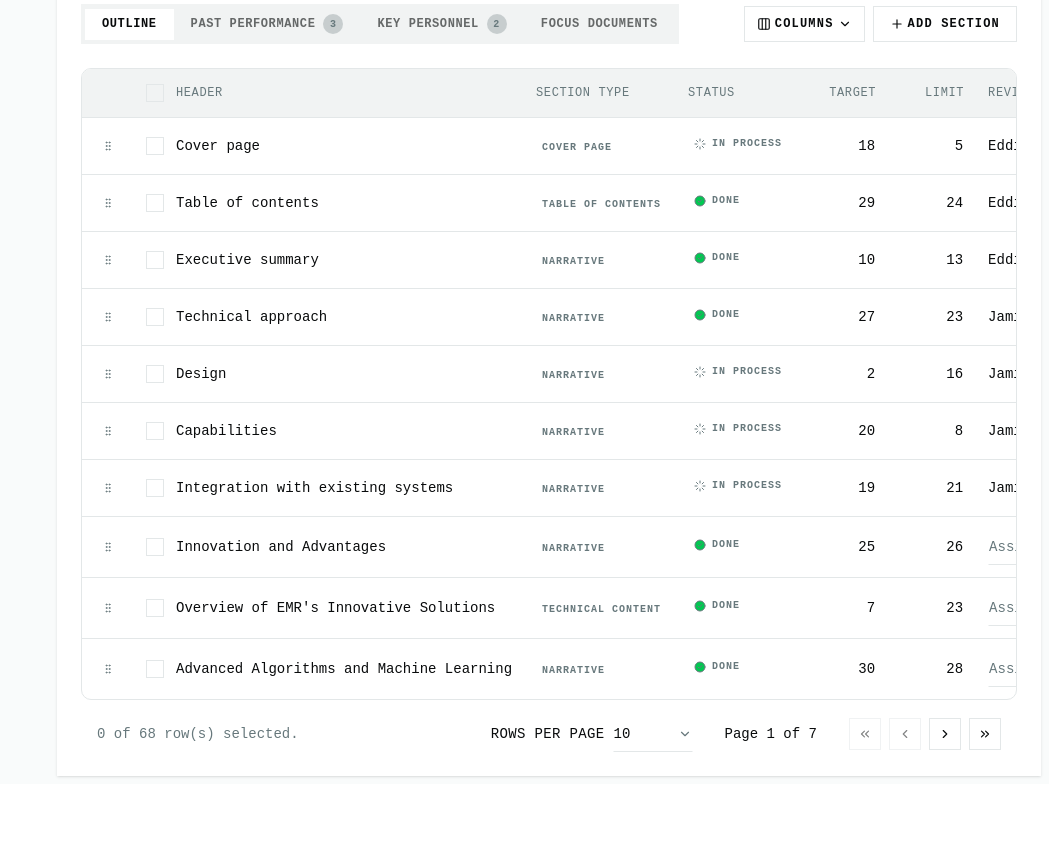
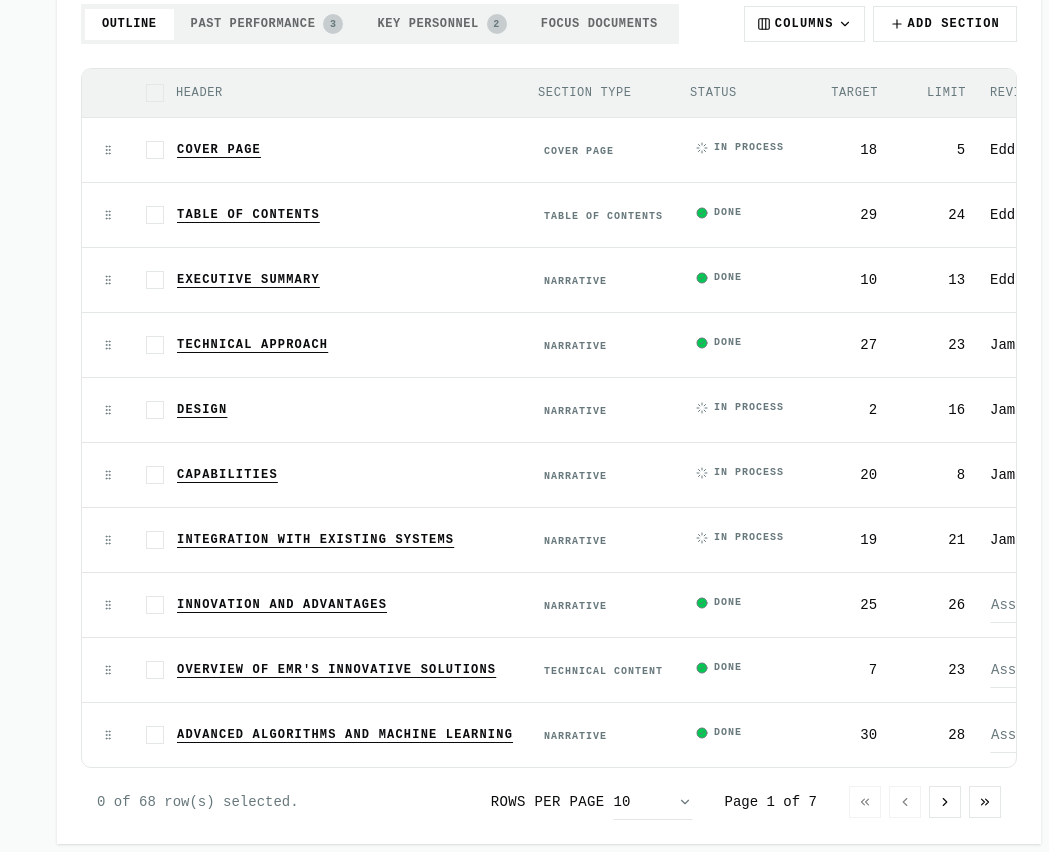
Before and after one commit to mt-shihab26/urlz, a React (Vite) app in the folder web/: page /dashboard in a window 1280 px wide. Shown: the part 980-1832 px from the top of the page, without its empty margins (231-1280 px from the left). Before the commit the page ends 1764 px from the top, so only its background shows below. Built offline with nearby package versions, Linux system fonts and the light colour scheme.

Commit message:
data tabe

```diff
--- a/web/src/components/screens/dashboard-page/data-table.tsx
+++ b/web/src/components/screens/dashboard-page/data-table.tsx
@@ -659,10 +659,10 @@ function TableCellViewer({ item }: { item: z.infer<typeof schema> }) {
     const isMobile = useIsMobile();
     return (
         <Drawer direction={isMobile ? 'bottom' : 'right'}>
-            <DrawerTrigger
-                render={<Button variant="link" className="w-fit px-0 text-left text-foreground" />}
-            >
-                {item.header}
+            <DrawerTrigger asChild>
+                <Button variant="link" className="w-fit px-0 text-left text-foreground">
+                    {item.header}
+                </Button>
             </DrawerTrigger>
             <DrawerContent>
                 <DrawerHeader className="gap-1">
@@ -841,7 +841,7 @@ function TableCellViewer({ item }: { item: z.infer<typeof schema> }) {
                 </div>
                 <DrawerFooter>
                     <Button>Submit</Button>
-                    <DrawerClose render={<Button variant="outline" />}></DrawerClose>
+                    <DrawerClose asChild><Button variant="outline">Close</Button></DrawerClose>
                 </DrawerFooter>
             </DrawerContent>
         </Drawer>
--- a/web/tsconfig.app.json
+++ b/web/tsconfig.app.json
@@ -21,7 +21,6 @@
         "erasableSyntaxOnly": true,
         "noFallthroughCasesInSwitch": true,
         "noUncheckedSideEffectImports": true,
-        "baseUrl": ".",
         "paths": {
             "@/*": ["./src/*"]
         }
```
